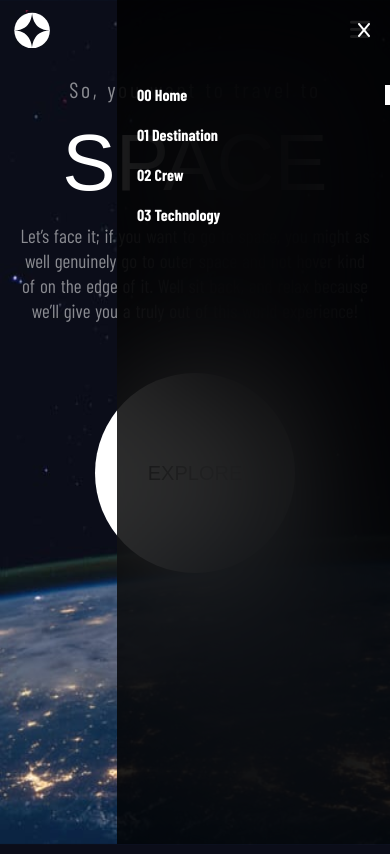
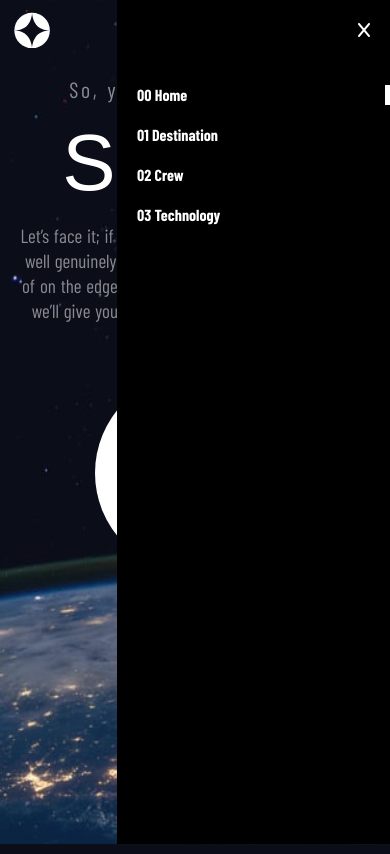
Before and after one commit to ABK-97/Space-Tourism-, a plain HTML site: page index.html in a window 390 px wide. Both pictures are taken after a click on the icon 359 px from the left and 29 px from the top of the page. Drawn offline with nearby package versions, Linux system fonts and the light colour scheme; a web font is replaced by a local one.

Commit message:
Modifing background-color

```diff
--- a/css/Home.css
+++ b/css/Home.css
@@ -173,8 +173,8 @@ section {
     text-align: end;
   }
   .navigation {
-    background-color: #000000cf;
-    backdrop-filter: blur(70px);
+    background-color: black;
+    /* backdrop-filter: blur(70px); */
     padding: 22px 0 50px 20px;
     width: 70%;
     position: fixed;
--- a/css/crew.css
+++ b/css/crew.css
@@ -161,8 +161,8 @@ header {
     text-align: end;
   }
   .navigation {
-    background-color: #000000cf;
-    backdrop-filter: blur(70px);
+    background-color: black;
+    /* backdrop-filter: blur(70px); */
     padding: 22px 0 50px 20px;
     width: 70%;
     position: fixed;
--- a/css/destination.css
+++ b/css/destination.css
@@ -171,8 +171,8 @@ hr {
     text-align: end;
   }
   .navigation {
-    background-color: #000000cf;
-    backdrop-filter: blur(70px);
+    background-color: black;
+    /* backdrop-filter: blur(70px); */
     padding: 22px 0 50px 20px;
     width: 70%;
     position: fixed;
--- a/css/technology.css
+++ b/css/technology.css
@@ -162,8 +162,8 @@ header {
     text-align: end;
   }
   .navigation {
-    background-color: #000000cf;
-    backdrop-filter: blur(70px);
+    background-color: black;
+
     padding: 22px 0 50px 20px;
     width: 70%;
     position: fixed;
```
